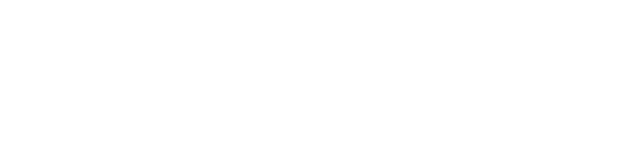
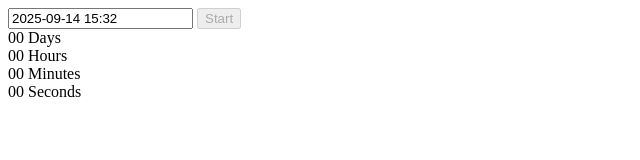
Before and after one commit to SerhiiKutovyi/goit-120-js-hw-10, a website built with Vite: page src/1-timer.html in a window 1280 px wide. Shown: the whole page, without its empty margins (0-640 px from the left). Built offline with nearby package versions, Linux system fonts and the light colour scheme.

Commit message:
hw-10 timer

```diff
--- a/package.json
+++ b/package.json
@@ -17,6 +17,7 @@
   "author": "Alexander Repeta <alexander.repeta@gmail.com>",
   "license": "ISC",
   "dependencies": {
+    "flatpickr": "^4.6.13",
     "vite-plugin-full-reload": "^1.2.0",
     "vite-plugin-html-inject": "^1.1.2"
   }
--- a/src/1-timer.html
+++ b/src/1-timer.html
@@ -0,0 +1,33 @@
+<!DOCTYPE html>
+<html lang="en">
+  <head>
+    <meta charset="UTF-8" />
+    <meta http-equiv="X-UA-Compatible" content="IE=edge" />
+    <meta name="viewport" content="width=device-width, initial-scale=1.0" />
+    <title>Timer</title>
+  </head>
+  <body>
+    <input type="text" id="datetime-picker" />
+    <button type="button" data-start>Start</button>
+
+    <div class="timer">
+      <div class="field">
+        <span class="value" data-days>00</span>
+        <span class="label">Days</span>
+      </div>
+      <div class="field">
+        <span class="value" data-hours>00</span>
+        <span class="label">Hours</span>
+      </div>
+      <div class="field">
+        <span class="value" data-minutes>00</span>
+        <span class="label">Minutes</span>
+      </div>
+      <div class="field">
+        <span class="value" data-seconds>00</span>
+        <span class="label">Seconds</span>
+      </div>
+    </div>
+    <script type="module" src="./js/1-timer.js"></script>
+  </body>
+</html>
--- a/src/js/1-timer.js
+++ b/src/js/1-timer.js
@@ -0,0 +1,33 @@
+import flatpickr from 'flatpickr';
+import 'flatpickr/dist/flatpickr.min.css';
+
+let userSelectedDate = null;
+
+const refs = {
+  input: document.querySelector('#datetime-picker'),
+  start: document.querySelector('[data-start]'),
+};
+
+refs.start.disabled = true;
+
+const options = {
+  enableTime: true,
+  time_24hr: true,
+  defaultDate: new Date(),
+  minuteIncrement: 1,
+  onClose(selectedDates) {
+    if (selectedDates[0] <= new Date()) {
+      window.alert('Please choose a date in the future');
+      refs.start.disabled = true;
+      return;
+    }
+    userSelectedDate = selectedDates[0];
+    refs.start.disabled = false;
+  },
+};
+
+flatpickr(refs.input, options);
+
+refs.start.addEventListener('click', () => {
+  console.log(userSelectedDate);
+});
```
Also changed, not shown: src/2-snackbar.html (+11 -0 lines), src/css/main.css (added, +9 -0 lines), src/index.html (+3 -1 lines), src/partials/back-link.html (+1 -0 lines), src/partials/header.html (+10 -0 lines), src/css/base.css (added), src/css/container.css (added), src/css/header.css (added), src/css/reset.css (added), src/css/snackbar.css (added), src/css/timer.css (added), 1 other file.
